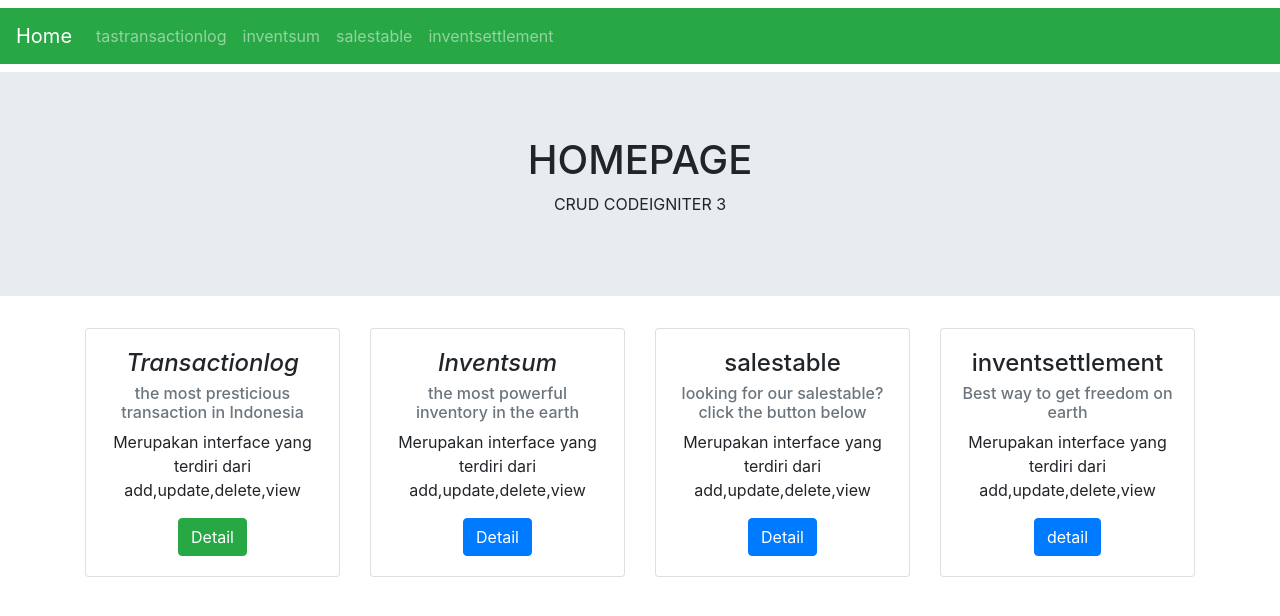
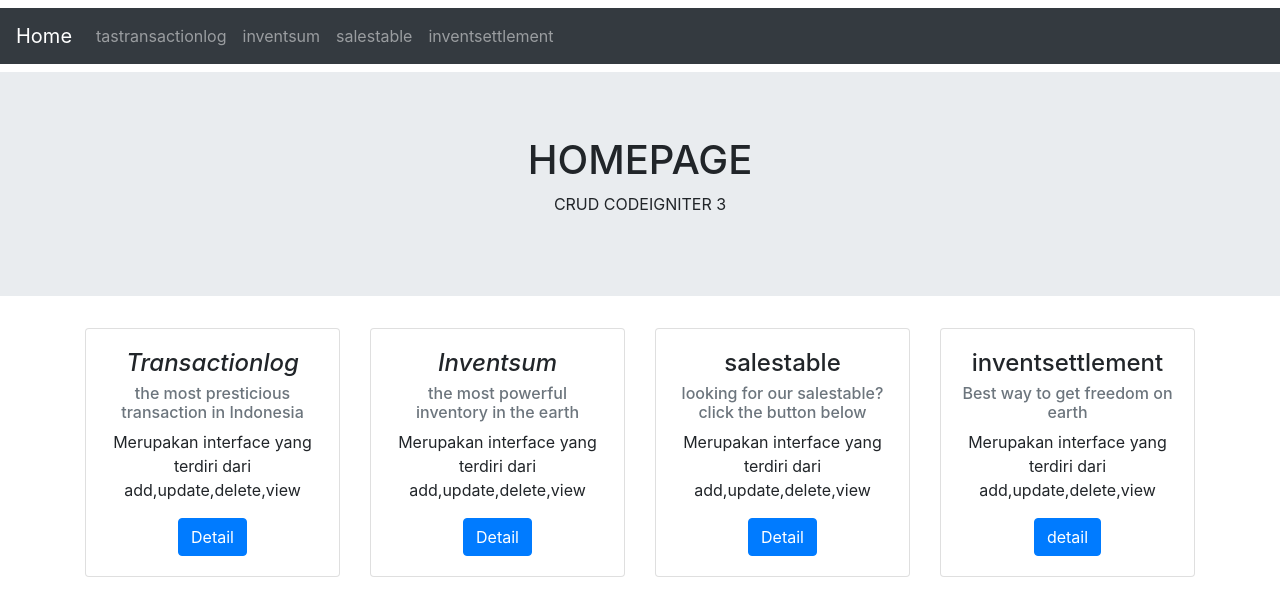
Before and after one commit to firmanputra908/crud-ci-cd, a CodeIgniter app: page /database/ in a window 1280 px wide. Shown: the top 616 px of the page. Run offline with CodeIgniter, Linux system fonts and the light colour scheme.

Commit message:
changing navbar color

```diff
--- a/application/views/home_view.php
+++ b/application/views/home_view.php
@@ -6,7 +6,7 @@
         <link rel="stylesheet" href="<?= base_url() ?>assets\bootstrap\css\bootstrap.min.css">
     </head>
     <body>
-        <nav class="navbar navbar-expand-md bg-success navbar-dark my-2">
+        <nav class="navbar navbar-expand-md bg-dark navbar-dark my-2">
             <a href="<?php echo site_url('home'); ?>" class="navbar-brand">Home</a>
             <button class="navbar-toggler" data-toggle="collapse"
                     data-target="#collapsibleNavbar" type="button">
@@ -41,7 +41,7 @@
                             <h4 class="card-title"><i class="fas fa-anchor">Transactionlog</i></h4>
                             <h6 class="card-subtitle mb-2 text-muted">the most presticious transaction in Indonesia</h6>
                             <p class="card-text">Merupakan interface yang terdiri dari add,update,delete,view </p>
-                            <a href="<?php echo site_url('transactionlog'); ?> " class="btn btn-success">Detail</a>
+                            <a href="<?php echo site_url('transactionlog'); ?> " class="btn btn-primary">Detail</a>
                         </div>
                     </div>
                 </div>
```
